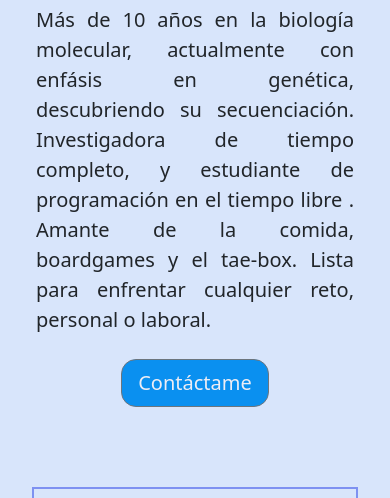
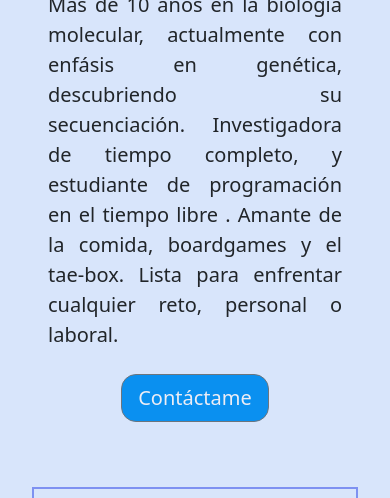
Before and after one commit to MayraDP/miPortafolio, a plain HTML site: page index.html in a window 390 px wide. Shown: the part 602-1100 px from the top of the page. Drawn offline with nearby package versions, Linux system fonts and the light colour scheme; a web font is replaced by a local one.

Commit message:
version_final

```diff
--- a/index.html
+++ b/index.html
@@ -37,17 +37,19 @@
   </header>
 <!-- Sobre mi -->
   <section id="sobre-mi" class="vh-100 px-4 py-5 my-5 text-center d-flex justify-content-center align-items-center">
-   <div>
+    <div class="container">
       <img class="d-block mx-auto mb-4" src="assets/perfil.jpg" alt="" width="300" height="300">
       <h1 class="display-5 fw-bold text-body-emphasis">Mayra Domínguez</h1>
       <h5 class="fw-bold text-body-emphasis justify-content-center">Entre la biología y la programación, aprendiendo el arte de vivir codificando.</h5>
     <div class="col-lg-6 mx-auto">
       <p class="lead mb-4">Más de 10 años en la biología molecular, actualmente con enfásis en genética, descubriendo su secuenciación. Investigadora de tiempo completo, y estudiante de programación en el tiempo libre . Amante de la comida, boardgames y el tae-box. Lista para enfrentar cualquier reto, personal o laboral.</p>
-    <div class="d-grid gap-2 d-sm-flex justify-content-sm-center">
+      <div class="container">
+      <div class="d-grid gap-2 d-sm-flex justify-content-sm-center">
       <a href="#contacto" class="nav-link text-dark">
       <button class="contactame" type="button" class="btn btn-outline-secondary btn-lg px-4">Contáctame</button></a>
     </div>
     </div>
+  </div>
   </div>
   </section>
 <!-- Experiencia -->
--- a/style.css
+++ b/style.css
@@ -206,7 +206,7 @@ footer{
 
  /* Intento de hacer responsiva mi pagina*/
 
-  @media (max-width: 767px){.carousel-inner .carousel-item >div{display: center}.carousel-inner .carousel-item >div:first-child{display: center}}.carousel-inner .carousel-item.active, .carousel-inner .carousel-item-next, .carousel-inner .carousel-item-prev{display: flex}@media (min-width: 768px){.carousel-inner .carousel-item-end.active, .carousel-inner .carousel-item-next{transform: translateX(35%)}.carousel-inner .carousel-item-start.active, .carousel-inner .carousel-item-prev{transform: translateX(-25%)}}.carousel-inner .carousel-item-end, .carousel-inner .carousel-item-start{transform: translateX(0)}
+  @media (max-width: 500px){.carousel-inner .carousel-item >div{display: center}.carousel-inner .carousel-item >div:first-child{display: center}}.carousel-inner .carousel-item.active, .carousel-inner .carousel-item-next, .carousel-inner .carousel-item-prev{display: flex}@media (min-width: 500px){.carousel-inner .carousel-item-end.active, .carousel-inner .carousel-item-next{transform: translateX(25%)}.carousel-inner .carousel-item-start.active, .carousel-inner .carousel-item-prev{transform: translateX(-15%)}}.carousel-inner .carousel-item-end, .carousel-inner .carousel-item-start{transform: translateX(0)}
 
   .carousel-indicators [data-bs-target] {
     position: relative;
```
